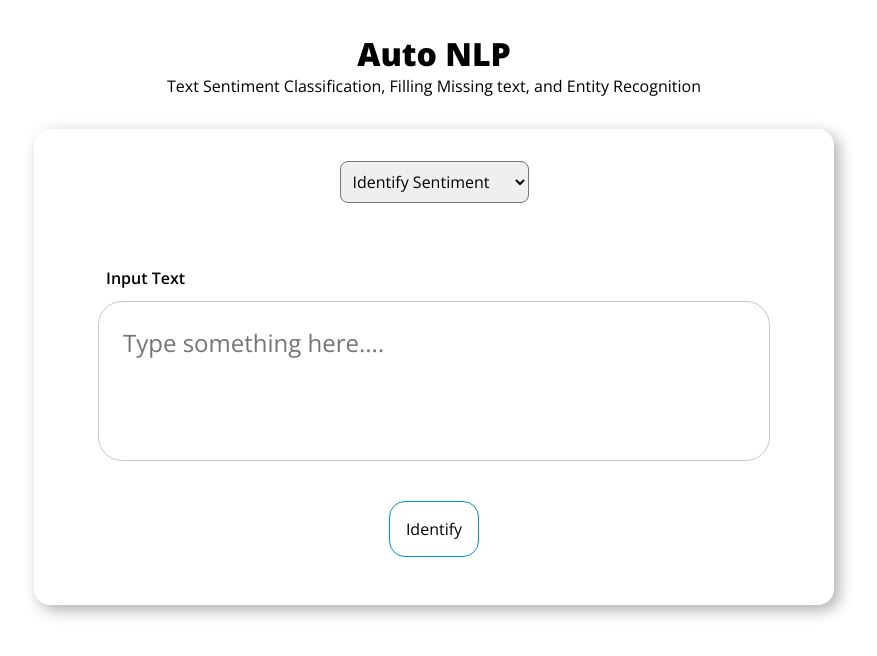
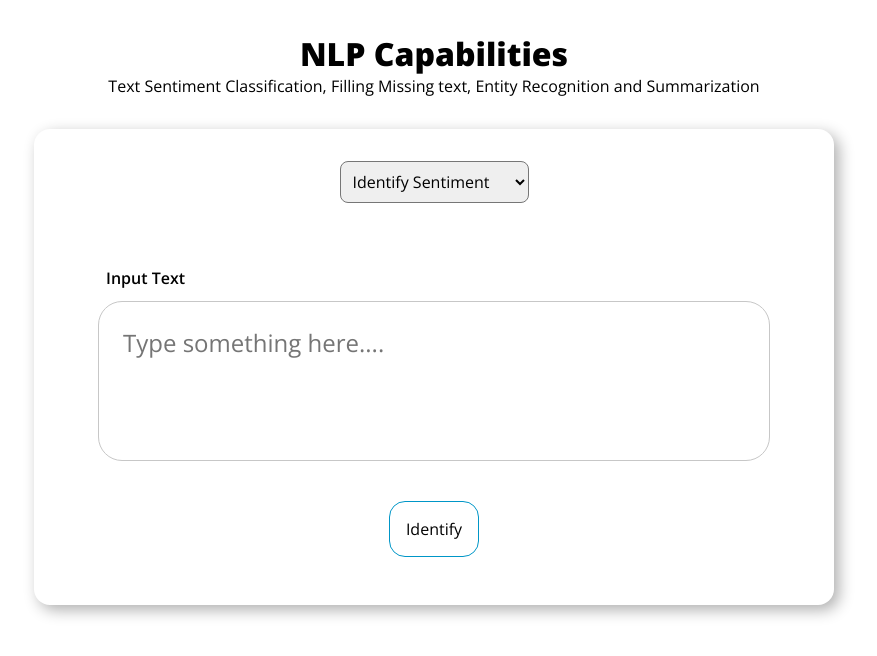
Before and after one commit to aarunjith/react-auto-nlp, a React (Create React App) app: page / in a window 1280 px wide. Shown: the top 656 px of the page, without its empty margins (206-1083 px from the left). Built offline with nearby package versions, Linux system fonts and the light colour scheme.

Commit message:
Changed the header

```diff
--- a/public/index.html
+++ b/public/index.html
@@ -28,7 +28,7 @@
       work correctly both with client-side routing and a non-root public URL.
       Learn how to configure a non-root public URL by running `npm run build`.
     -->
-    <title>Auto NLP</title>
+    <title>NLP Capabilities</title>
   </head>
   <body>
     <noscript>You need to enable JavaScript to run this app.</noscript>
--- a/src/App.js
+++ b/src/App.js
@@ -4,10 +4,10 @@ function App() {
   return (
     <section className={classes.main}>
       <div className={classes.header}>
-        <h2>Auto NLP</h2>
+        <h2>NLP Capabilities</h2>
         <p>
-          Text Sentiment Classification, Filling Missing text, and Entity
-          Recognition
+          Text Sentiment Classification, Filling Missing text, Entity
+          Recognition and Summarization
         </p>
       </div>
       <InputBox />
```
